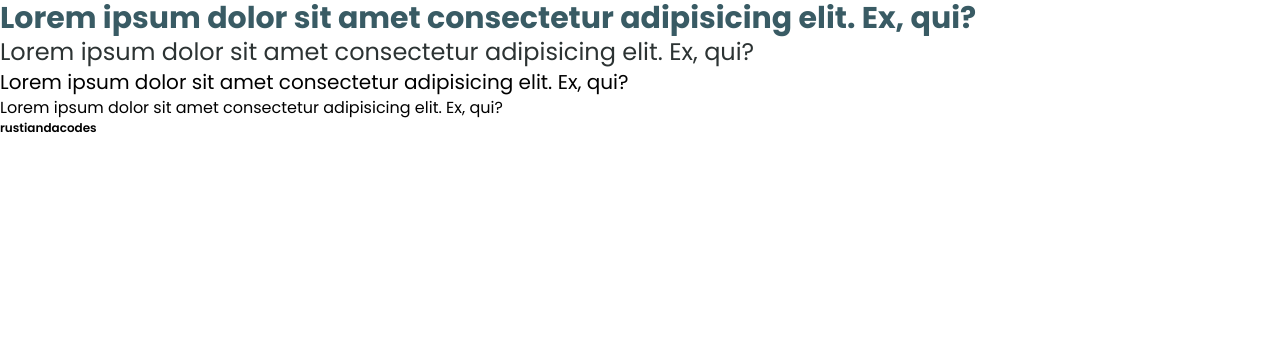
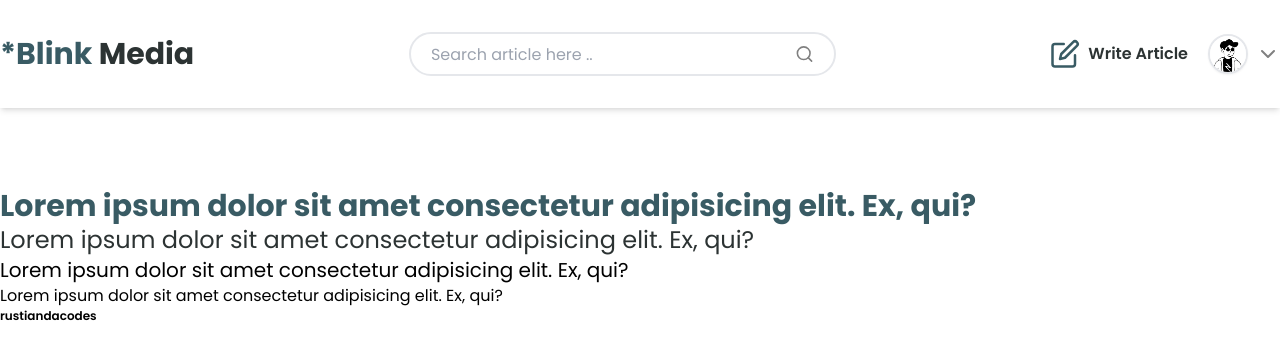
Before and after one commit to rustiandacodes/blink-media, a React (Create React App) app in the folder frontend/: page / in a window 1280 px wide. Shown: the top 360 px of the page. Built offline with nearby package versions, Linux system fonts and the light colour scheme; the HTML template or start-up script is replaced by a standard one.

Commit message:
added desktop navbar

```diff
--- a/frontend/package.json
+++ b/frontend/package.json
@@ -8,6 +8,7 @@
     "@testing-library/user-event": "^13.5.0",
     "react": "^18.2.0",
     "react-dom": "^18.2.0",
+    "react-feather": "^2.0.10",
     "react-router": "^6.12.1",
     "react-router-dom": "^6.12.1",
     "react-scripts": "5.0.1",
--- a/frontend/src/App.js
+++ b/frontend/src/App.js
@@ -5,14 +5,16 @@ import Home from './pages/Home';
 import Login from './pages/Login';
 import Signup from './pages/Signup';
 import CreateArticle from './pages/CreateArticle';
+import Navbar from './components/Navbar';
 
 const App = () => {
   return (
     <Router>
+      <Navbar />
       <Routes>
-        <Route path="/" element={<Home />}></Route>
         <Route path="/login" element={<Login />}></Route>
         <Route path="/signup" element={<Signup />}></Route>
+        <Route path="/" element={<Home />}></Route>
         <Route path="/create-article" element={<CreateArticle />}></Route>
         <Route path="/update-article/:article_id" element={<CreateArticle />}></Route>
         <Route path="/profile/:user_id" element={''}></Route>
--- /dev/null
+++ b/frontend/src/components/Navbar.jsx
@@ -0,0 +1,41 @@
+import React from 'react';
+import { Search } from 'react-feather';
+import { Edit } from 'react-feather';
+import { ChevronDown } from 'react-feather';
+import { Menu } from 'react-feather';
+import profilePicture from '../assets/profile-picture.png';
+
+const Navbar = () => {
+  return (
+    <>
+      <header className="py-8 shadow-md">
+        <div className="container mx-auto flex justify-between items-center px-10 md:px-0">
+          <p className="text-xl md:text-3xl font-bold text-green-forest cursor-pointer">
+            *Blink <span className="text-green-darker">Media</span>
+          </p>
+          <div className="w-1/3 items-center rounded-full border-2 px-5 md:flex hidden">
+            <input type="text" className="w-full h-10 outline-none text-gray-400" placeholder="Search article here .." />
+            <Search color="gray" size={20} className="cursor-pointer" />
+          </div>
+          <div className="hidden gap-3 font-bold">
+            <button className="px-5 py-2 rounded-xl bg-green-forest text-white ">Login</button>
+            <button className="px-5 py-2 rounded-xl border-[3px] border-green-forest text-green-forest ">Sign Up</button>
+          </div>
+          <div id="after-login" className="md:flex hidden items-center gap-5">
+            <div id="create-article" className="flex gap-2 items-center cursor-pointer">
+              <Edit color="#395B64" size={30} className="cursor-pointer" />
+              <p className="text-base text-green-darker font-semibold">Write Article</p>
+            </div>
+            <div className="flex gap-2 items-center">
+              <img src={profilePicture} alt="profile-piccture" className="w-10 rounded-full border-2 border-gray shadow-sm cursor-pointer" />
+              <ChevronDown color="gray" size={24} className="cursor-pointer" />
+            </div>
+          </div>
+          <Menu size={24} color="gray" className="cursor-pointer md:hidden" />
+        </div>
+      </header>
+    </>
+  );
+};
+
+export default Navbar;
--- a/frontend/src/pages/Home.jsx
+++ b/frontend/src/pages/Home.jsx
@@ -2,7 +2,7 @@ import React from 'react';
 
 const Home = () => {
   return (
-    <div>
+    <div className="py-20 container mx-auto">
       <p className="text-3xl font-bold text-green-forest">Lorem ipsum dolor sit amet consectetur adipisicing elit. Ex, qui?</p>
       <p className="text-2xl text-green-darker">Lorem ipsum dolor sit amet consectetur adipisicing elit. Ex, qui?</p>
       <p className="text-xl">Lorem ipsum dolor sit amet consectetur adipisicing elit. Ex, qui?</p>
--- a/frontend/src/pages/Login.jsx
+++ b/frontend/src/pages/Login.jsx
@@ -7,7 +7,7 @@ const Login = () => {
   const navigate = useNavigate();
   return (
     <>
-      <div className="lg:h-screen flex justify-center items-center lg:p-0 p-5">
+      <div className="lg:h-screen flex justify-center items-center lg:p-0 p-5 absolute top-0 right-0 left-0 bg-white">
         <div className="container mx-auto flex lg:flex-row flex-col-reverse justify-end items-center gap-8 h-[80%] overflow-hidden shadow-md text-green-darker rounded-3xl border-2">
           <div className="lg:w-[40%] sm:w-[80%] p-10 ">
             <h1 className="md:text-3xl text-xl text-center font-bold">Login into your account</h1>
--- a/frontend/src/pages/Signup.jsx
+++ b/frontend/src/pages/Signup.jsx
@@ -7,7 +7,7 @@ const Signup = () => {
   const navigate = useNavigate();
   return (
     <>
-      <div className="lg:h-screen flex justify-center items-center lg:p-0 p-5">
+      <div className="lg:h-screen flex justify-center items-center lg:p-0 p-5 absolute top-0 right-0 left-0 bg-white">
         <div className="container mx-auto flex lg:flex-row flex-col-reverse justify-end items-center gap-8 h-[80%] overflow-hidden shadow-md text-green-darker rounded-3xl border-2">
           <div className="lg:w-[40%] sm:w-[80%] p-10 ">
             <h1 className="md:text-3xl text-xl text-center font-bold">Create your account</h1>
```
Also changed, not shown: frontend/src/assets/profile-picture.png (added), 1 other file (tests, documents, lock files or other folders).
